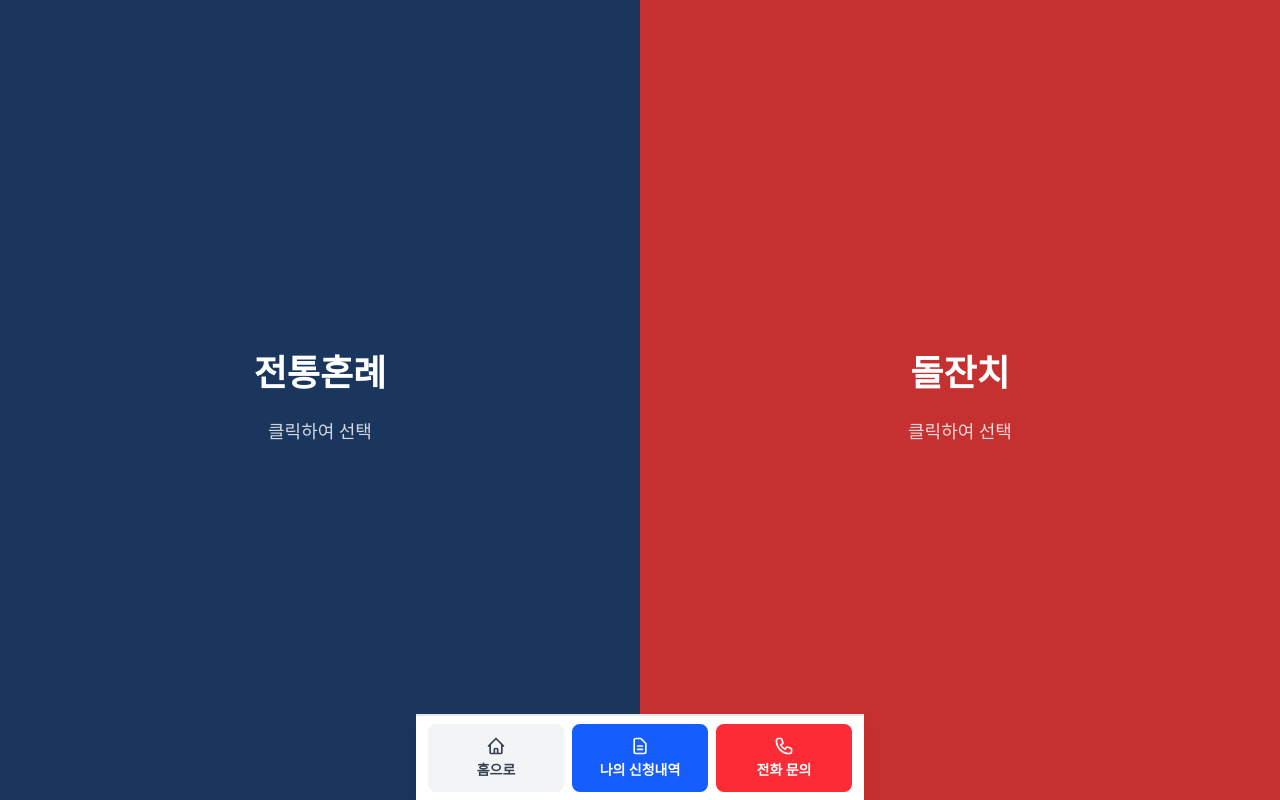
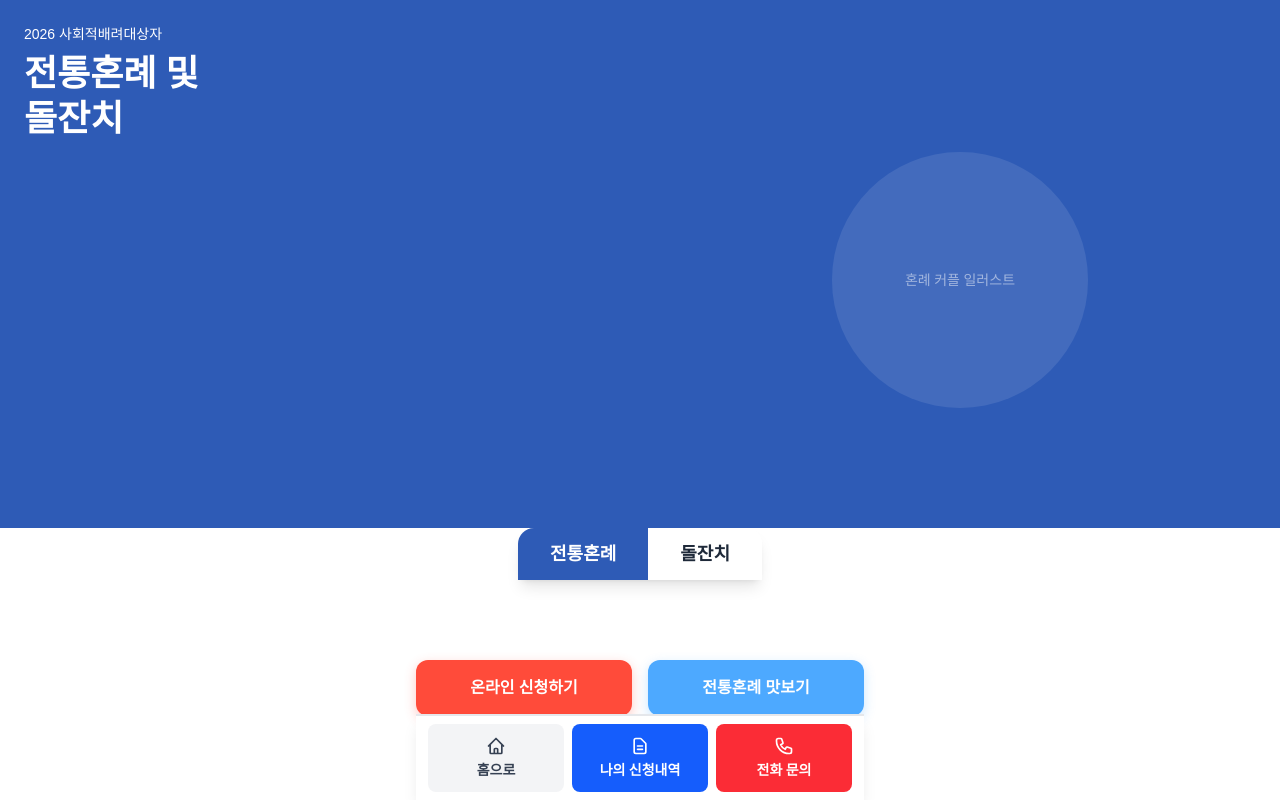
Before and after one commit to tolbilee/traditional-ceremony-app, a Next.js app: page /test in a window 1280 px wide. Built offline with nearby package versions, Linux system fonts and the light colour scheme.

Commit message:
feat: implement sliding tab home screen design with 70/30 split layout

```diff
--- a/app/globals.css
+++ b/app/globals.css
@@ -1,4 +1,5 @@
 @import "tailwindcss";
+@import url('https://cdn.jsdelivr.net/gh/orioncactus/pretendard@v1.3.9/dist/web/static/pretendard.css');
 
 :root {
   --background: #ffffff;
@@ -10,6 +11,7 @@
   --color-foreground: var(--foreground);
   --font-sans: var(--font-geist-sans);
   --font-mono: var(--font-geist-mono);
+  --font-serif: var(--font-noto-serif-kr);
 }
 
 body {
--- a/components/MainScreen.tsx
+++ b/components/MainScreen.tsx
@@ -3,252 +3,166 @@
 import { useState } from 'react';
 import { motion } from 'framer-motion';
 import Link from 'next/link';
-import { INQUIRY_PHONE } from '@/lib/utils/constants';
 
-type ViewMode = 'split' | 'wedding' | 'doljanchi';
+type TabType = 'wedding' | 'doljanchi';
 
 export default function MainScreen() {
-  const [viewMode, setViewMode] = useState<ViewMode>('split');
+  const [activeTab, setActiveTab] = useState<TabType>('wedding');
 
-  const handleSectionClick = (mode: 'wedding' | 'doljanchi') => {
-    setViewMode(mode);
+  const handleTabClick = (tab: TabType) => {
+    setActiveTab(tab);
   };
 
-  const handleClose = () => {
-    setViewMode('split');
-  };
+  return (
+    <div className="relative h-screen w-screen overflow-hidden bg-white">
+      {/* 상단 비주얼 영역 (70%) */}
+      <div className="relative h-[70vh] w-full overflow-hidden">
+        {/* 슬라이딩 컨테이너 */}
+        <div
+          className="flex h-full transition-transform duration-500 ease-in-out"
+          style={{
+            width: '200%',
+            transform: activeTab === 'wedding' ? 'translateX(0)' : 'translateX(-50%)',
+          }}
+        >
+          {/* 전통혼례 비주얼 */}
+          <div
+            className="relative h-full w-1/2 flex-shrink-0 flex items-center justify-center"
+            style={{ backgroundColor: '#2E5BB6' }}
+          >
+            {/* 텍스트 오버레이 */}
+            <div className="absolute left-6 top-6 z-10 text-white">
+              <p className="text-sm font-sans mb-2" style={{ fontFamily: 'Pretendard, sans-serif' }}>
+                2026 사회적배려대상자
+              </p>
+              <h1
+                className="text-3xl md:text-4xl font-bold leading-tight"
+                style={{ fontFamily: '"Noto Serif KR", "나눔명조", serif' }}
+              >
+                전통혼례 및
+                <br />
+                돌잔치
+              </h1>
+            </div>
 
-  // 애니메이션 변수 계산
-  const weddingWidth = viewMode === 'split' ? '50%' : viewMode === 'wedding' ? '100%' : '0%';
-  const weddingX = viewMode === 'split' ? '0%' : viewMode === 'wedding' ? '0%' : '-100%';
+            {/* 일러스트 영역 - 혼례 커플 이미지가 들어갈 자리 */}
+            <div className="absolute right-0 bottom-0 w-1/2 h-full flex items-center justify-center">
+              <div className="w-full h-full flex items-center justify-center">
+                {/* 실제 이미지가 있으면 여기에 img 태그로 교체 */}
+                <div className="w-64 h-64 bg-white/10 rounded-full flex items-center justify-center">
+                  <span className="text-white/50 text-sm">혼례 커플 일러스트</span>
+                </div>
+              </div>
+            </div>
+          </div>
 
-  const doljanchiWidth = viewMode === 'split' ? '50%' : viewMode === 'doljanchi' ? '100%' : '0%';
-  const doljanchiX = viewMode === 'split' ? '0%' : viewMode === 'doljanchi' ? '0%' : '100%';
+          {/* 돌잔치 비주얼 */}
+          <div
+            className="relative h-full w-1/2 flex-shrink-0 flex items-center justify-center"
+            style={{ backgroundColor: '#D4AF37' }}
+          >
+            {/* 텍스트 오버레이 */}
+            <div className="absolute left-6 top-6 z-10 text-white">
+              <p className="text-sm font-sans mb-2" style={{ fontFamily: 'Pretendard, sans-serif' }}>
+                2026 사회적배려대상자
+              </p>
+              <h1
+                className="text-3xl md:text-4xl font-bold leading-tight"
+                style={{ fontFamily: '"Noto Serif KR", "나눔명조", serif' }}
+              >
+                전통혼례 및
+                <br />
+                돌잔치
+              </h1>
+            </div>
 
-  return (
-    <div className="relative h-screen w-screen overflow-hidden" style={{ backgroundColor: '#FDFCF8' }}>
-      <div className="relative flex h-full w-full">
-        {/* 전통혼례 섹션 */}
-        <motion.div
-          animate={{
-            width: weddingWidth,
-            x: weddingX,
+            {/* 일러스트 영역 - 돌잡이 아이 이미지가 들어갈 자리 */}
+            <div className="absolute right-0 bottom-0 w-1/2 h-full flex items-center justify-center">
+              <div className="w-full h-full flex items-center justify-center">
+                {/* 실제 이미지가 있으면 여기에 img 태그로 교체 */}
+                <div className="w-64 h-64 bg-white/10 rounded-full flex items-center justify-center">
+                  <span className="text-white/50 text-sm">돌잡이 아이 일러스트</span>
+                </div>
+              </div>
+            </div>
+          </div>
+        </div>
+      </div>
+
+      {/* 하단 메뉴 영역 (30%) */}
+      <div className="relative h-[30vh] w-full bg-white">
+        {/* 탭 버튼들 - 메뉴 영역 상단에 겹쳐서 배치 */}
+        <div className="relative -mt-8 flex justify-center z-10">
+          <div className="flex shadow-lg" style={{ borderRadius: '1rem 1rem 0 0' }}>
+            <button
+              onClick={() => handleTabClick('wedding')}
+              className={`px-8 py-3 text-lg font-semibold transition-all duration-300 ${
+                activeTab === 'wedding'
+                  ? 'text-white'
+                  : 'text-gray-800'
+              }`}
+              style={{
+                backgroundColor: activeTab === 'wedding' ? '#2E5BB6' : 'white',
+                fontFamily: 'Pretendard, sans-serif',
+                borderTopLeftRadius: '1rem',
+                borderTopRightRadius: activeTab === 'wedding' ? '0' : '1rem',
+                borderBottomLeftRadius: '0',
+                borderBottomRightRadius: '0',
               }}
-          transition={{
-            duration: 0.6,
-            ease: [0.4, 0, 0.2, 1], // cubic-bezier for smooth animation
-          }}
-          className="relative flex h-full flex-shrink-0 flex-col items-center justify-center"
-          style={{ backgroundColor: '#1a365d' }}
-        >
-          {viewMode === 'split' ? (
-            <motion.div
-              initial={{ opacity: 0, y: 20 }}
-              animate={{ opacity: 1, y: 0 }}
-              className="absolute inset-0 flex cursor-pointer flex-col items-center justify-center space-y-6 px-8"
-              onClick={() => handleSectionClick('wedding')}
-            >
-              <h2
-                className="text-center text-4xl font-serif font-bold text-white"
-                style={{ fontFamily: 'serif' }}
             >
               전통혼례
-              </h2>
-              <p className="text-center text-lg text-white/80">클릭하여 선택</p>
-            </motion.div>
-          ) : viewMode === 'wedding' ? (
-            <>
-              {/* 닫기 버튼 */}
-              <motion.button
-                initial={{ opacity: 0 }}
-                animate={{ opacity: 1 }}
-                transition={{ delay: 0.2 }}
-                onClick={handleClose}
-                className="absolute right-6 top-6 z-10 rounded-full p-3 text-white transition-all hover:bg-white/20"
-                aria-label="홈으로 돌아가기"
-              >
-                <svg
-                  className="h-6 w-6"
-                  fill="none"
-                  stroke="currentColor"
-                  viewBox="0 0 24 24"
-                  xmlns="http://www.w3.org/2000/svg"
-                >
-                  <path
-                    strokeLinecap="round"
-                    strokeLinejoin="round"
-                    strokeWidth={2}
-                    d="M6 18L18 6M6 6l12 12"
-                  />
-                </svg>
-              </motion.button>
-
-              {/* 메뉴 버튼들 */}
-              <motion.div
-                initial={{ opacity: 0, y: 20 }}
-                animate={{ opacity: 1, y: 0 }}
-                transition={{ delay: 0.3 }}
-                className="flex flex-col items-center justify-center space-y-6 px-8"
-              >
-                <motion.h2
-                  initial={{ opacity: 0, y: -20 }}
-                  animate={{ opacity: 1, y: 0 }}
-                  transition={{ delay: 0.2 }}
-                  className="mb-12 text-center text-5xl font-serif font-bold text-white"
-                  style={{ fontFamily: 'serif' }}
-                >
-                  전통혼례
-                </motion.h2>
-
-                <div className="flex w-full max-w-md flex-col space-y-4">
-                  <Link
-                    href="/apply/wedding"
-                    className="group relative block w-full overflow-hidden rounded-lg px-8 py-6 text-center text-xl font-semibold text-white transition-all hover:scale-105 active:scale-95"
+            </button>
+            <button
+              onClick={() => handleTabClick('doljanchi')}
+              className={`px-8 py-3 text-lg font-semibold transition-all duration-300 ${
+                activeTab === 'doljanchi'
+                  ? 'text-white'
+                  : 'text-gray-800'
+              }`}
               style={{
-                      backgroundColor: '#D4AF37',
-                      fontFamily: 'sans-serif',
+                backgroundColor: activeTab === 'doljanchi' ? '#D4AF37' : 'white',
+                fontFamily: 'Pretendard, sans-serif',
+                borderTopLeftRadius: activeTab === 'doljanchi' ? '0' : '1rem',
+                borderTopRightRadius: '1rem',
+                borderBottomLeftRadius: '0',
+                borderBottomRightRadius: '0',
               }}
             >
-                    <span className="relative z-10">온라인 신청</span>
-                    <motion.div
-                      className="absolute inset-0 bg-white/20"
-                      initial={{ x: '-100%' }}
-                      whileHover={{ x: 0 }}
-                      transition={{ duration: 0.3 }}
-                    />
+              돌잔치
+            </button>
+          </div>
+        </div>
+
+        {/* 버튼 영역 */}
+        <div className="flex flex-col items-center justify-center h-full px-6 pb-6">
+          <div className="flex gap-4 w-full max-w-md">
+            {/* 온라인 신청하기 버튼 */}
+            <Link
+              href={activeTab === 'wedding' ? '/apply/wedding' : '/apply/doljanchi'}
+              className="flex-1 rounded-xl px-6 py-4 text-center text-base font-semibold text-white shadow-lg transition-all hover:scale-105 active:scale-95"
+              style={{
+                backgroundColor: '#FF4B3A',
+                fontFamily: 'Pretendard, sans-serif',
+                boxShadow: '0 4px 12px rgba(255, 75, 58, 0.3)',
+              }}
+            >
+              온라인 신청하기
             </Link>
 
+            {/* 맛보기 버튼 */}
             <Link
-                    href="/wedding/program"
-                    className="group relative block w-full overflow-hidden rounded-lg border-2 border-white/30 bg-white/10 px-8 py-6 text-center text-xl font-semibold text-white backdrop-blur-sm transition-all hover:border-white/50 hover:bg-white/20 active:scale-95"
+              href={activeTab === 'wedding' ? '/wedding/program' : '/doljanchi/program'}
+              className="flex-1 rounded-xl px-6 py-4 text-center text-base font-semibold text-white shadow-lg transition-all hover:scale-105 active:scale-95"
               style={{
-                      fontFamily: 'sans-serif',
+                backgroundColor: '#4DA9FF',
+                fontFamily: 'Pretendard, sans-serif',
+                boxShadow: '0 4px 12px rgba(77, 169, 255, 0.3)',
               }}
             >
-                    <span className="relative z-10">전통혼례 맛보기</span>
-                    <motion.div
-                      className="absolute inset-0 bg-white/10"
-                      initial={{ x: '-100%' }}
-                      whileHover={{ x: 0 }}
-                      transition={{ duration: 0.3 }}
-                    />
+              {activeTab === 'wedding' ? '전통혼례 맛보기' : '돌잔치 맛보기'}
             </Link>
           </div>
-              </motion.div>
-            </>
-          ) : null}
-        </motion.div>
-
-        {/* 돌잔치 섹션 */}
-        <motion.div
-          animate={{
-            width: doljanchiWidth,
-            x: doljanchiX,
-          }}
-          transition={{
-            duration: 0.6,
-            ease: [0.4, 0, 0.2, 1],
-          }}
-          className="relative flex h-full flex-shrink-0 flex-col items-center justify-center"
-          style={{ backgroundColor: '#c53030' }}
-        >
-          {viewMode === 'split' ? (
-            <motion.div
-              initial={{ opacity: 0, y: 20 }}
-              animate={{ opacity: 1, y: 0 }}
-              className="absolute inset-0 flex cursor-pointer flex-col items-center justify-center space-y-6 px-8"
-              onClick={() => handleSectionClick('doljanchi')}
-            >
-              <h2
-                className="text-center text-4xl font-serif font-bold text-white"
-                style={{ fontFamily: 'serif' }}
-              >
-                돌잔치
-              </h2>
-              <p className="text-center text-lg text-white/80">클릭하여 선택</p>
-            </motion.div>
-          ) : viewMode === 'doljanchi' ? (
-            <>
-              {/* 닫기 버튼 */}
-              <motion.button
-                initial={{ opacity: 0 }}
-                animate={{ opacity: 1 }}
-                transition={{ delay: 0.2 }}
-                onClick={handleClose}
-                className="absolute right-6 top-6 z-10 rounded-full p-3 text-white transition-all hover:bg-white/20"
-                aria-label="홈으로 돌아가기"
-              >
-                <svg
-                  className="h-6 w-6"
-                  fill="none"
-                  stroke="currentColor"
-                  viewBox="0 0 24 24"
-                  xmlns="http://www.w3.org/2000/svg"
-                >
-                  <path
-                    strokeLinecap="round"
-                    strokeLinejoin="round"
-                    strokeWidth={2}
-                    d="M6 18L18 6M6 6l12 12"
-                  />
-                </svg>
-              </motion.button>
-
-              {/* 메뉴 버튼들 */}
-              <motion.div
-                initial={{ opacity: 0, y: 20 }}
-                animate={{ opacity: 1, y: 0 }}
-                transition={{ delay: 0.3 }}
-                className="flex flex-col items-center justify-center space-y-6 px-8"
-              >
-                <motion.h2
-                  initial={{ opacity: 0, y: -20 }}
-                  animate={{ opacity: 1, y: 0 }}
-                  transition={{ delay: 0.2 }}
-                  className="mb-12 text-center text-5xl font-serif font-bold text-white"
-                  style={{ fontFamily: 'serif' }}
-                >
-                  돌잔치
-                </motion.h2>
-
-                <div className="flex w-full max-w-md flex-col space-y-4">
-                  <Link
-                    href="/apply/doljanchi"
-                    className="group relative block w-full overflow-hidden rounded-lg px-8 py-6 text-center text-xl font-semibold text-white transition-all hover:scale-105 active:scale-95"
-                    style={{
-                      backgroundColor: '#D4AF37',
-                      fontFamily: 'sans-serif',
-                    }}
-                  >
-                    <span className="relative z-10">온라인 신청</span>
-                    <motion.div
-                      className="absolute inset-0 bg-white/20"
-                      initial={{ x: '-100%' }}
-                      whileHover={{ x: 0 }}
-                      transition={{ duration: 0.3 }}
-                    />
-                  </Link>
-
-                  <Link
-                    href="/doljanchi/program"
-                    className="group relative block w-full overflow-hidden rounded-lg border-2 border-white/30 bg-white/10 px-8 py-6 text-center text-xl font-semibold text-white backdrop-blur-sm transition-all hover:border-white/50 hover:bg-white/20 active:scale-95"
-                    style={{
-                      fontFamily: 'sans-serif',
-                    }}
-                  >
-                    <span className="relative z-10">돌잔치 맛보기</span>
-                    <motion.div
-                      className="absolute inset-0 bg-white/10"
-                      initial={{ x: '-100%' }}
-                      whileHover={{ x: 0 }}
-                      transition={{ duration: 0.3 }}
-                    />
-                  </Link>
         </div>
-              </motion.div>
-            </>
-          ) : null}
-        </motion.div>
       </div>
     </div>
   );
```
Also changed, not shown: app/layout.tsx (+8 -2 lines). Lines whose indentation alone changed are shown as unchanged.
